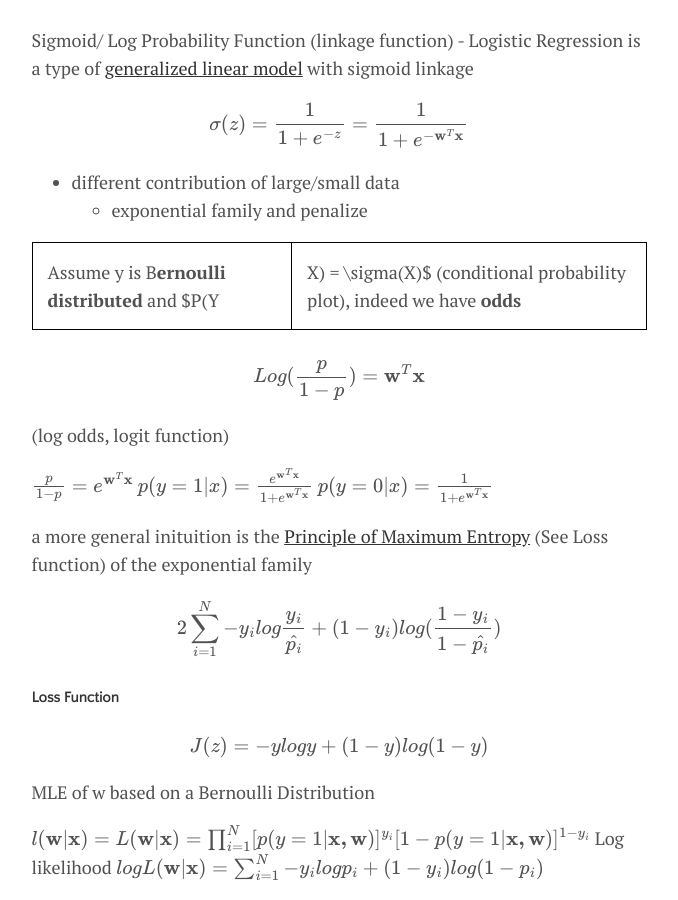
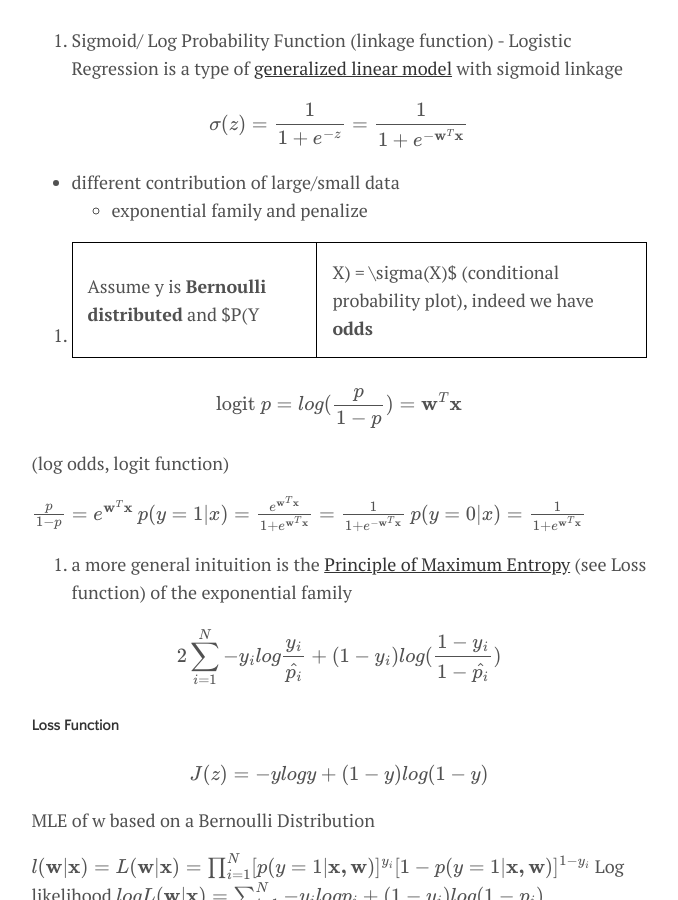
Before and after one commit to XinheLIU/MachineLearning, a Jekyll site: the page built from docs/_posts/2020-08-15-supervised-learning.md, in a window 1280 px wide and 900 px high, scrolled down 11057 px. Shown: the whole window, without its empty margins (301-979 px from the left). Built offline with Jekyll 4.4.1, drawn with Linux system fonts in a browser that asks for light colours; formulas are drawn with MathJax 3.

Commit message:
small changes

```diff
--- a/docs/_posts/2020-08-15-supervised-learning.md
+++ b/docs/_posts/2020-08-15-supervised-learning.md
@@ -350,24 +350,24 @@ Extensions
 
 ##### Intuition
 
-Sigmoid/ Log Probability Function (linkage function) - Logistic Regression is a type of [generalized linear model](https://en.wikipedia.org/wiki/Generalized_linear_model) with sigmoid linkage
+1. Sigmoid/ Log Probability Function (linkage function) - Logistic Regression is a type of [generalized linear model](https://en.wikipedia.org/wiki/Generalized_linear_model) with sigmoid linkage
 
 $$\sigma(z) = \frac{1}{1+e^{-z}} = \frac{1}{1+e^{-\mathbf{w}^T\mathbf{x}}}$$
 
 - different contribution of large/small data
   - exponential family and penalize
 
-Assume y is B**ernoulli distributed** and  $P(Y|X) = \sigma(X)$ (conditional probability plot), indeed we have **odds**
+2. Assume y is **Bernoulli distributed** and  $P(Y|X) = \sigma(X)$ (conditional probability plot), indeed we have **odds**
 
-$$Log(\frac{p}{1-p}) = \mathbf{w}^T\mathbf{x}$$
+$$\text{logit } p = log(\frac{p}{1-p}) = \mathbf{w}^T\mathbf{x}$$
 
 (log odds, logit function)
 
 $$\frac{p}{1-p} = e^{\mathbf{w}^T\mathbf{x}}$$
-$$ p(y=1|x) = \frac{e^{\mathbf{w}^T\mathbf{x}}}{1+e^{\mathbf{w}^T\mathbf{x}}}$$
+$$ p(y=1|x) = \frac{e^{\mathbf{w}^T\mathbf{x}}}{1+e^{\mathbf{w}^T\mathbf{x}}} = \frac{1}{1+e^{-\mathbf{w}^T\mathbf{x}}}$$
 $$p(y=0|x) = \frac{1}{1+e^{\mathbf{w}^T\mathbf{x}}}$$
 
-a more general inituition is the [Principle of Maximum Entropy](https://en.wikipedia.org/wiki/Principle_of_maximum_entropy) (See Loss function) of the exponential family
+3. a more general inituition is the [Principle of Maximum Entropy](https://en.wikipedia.org/wiki/Principle_of_maximum_entropy) (see Loss function) of the exponential family
 
 $$2 \sum_{i=1}^N -y_i log\frac{y_i}{\hat{p_i}}+ (1-y_i)log(\frac{1-y_i}{1-\hat{p_i}})$$
 
```
Also changed, not shown: docs/_posts/2020-08-20-bayesian-methods.md (+19 -17 lines).
